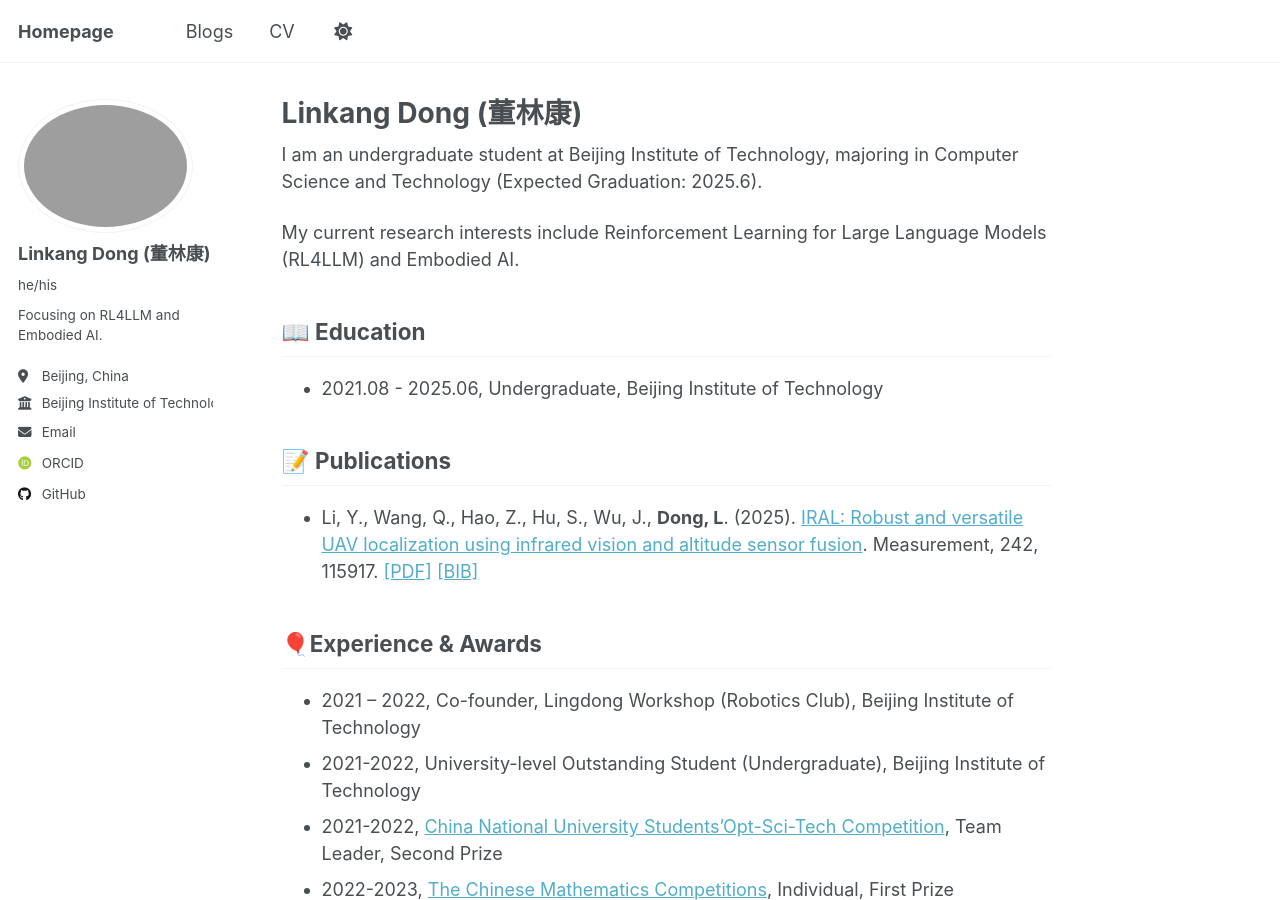
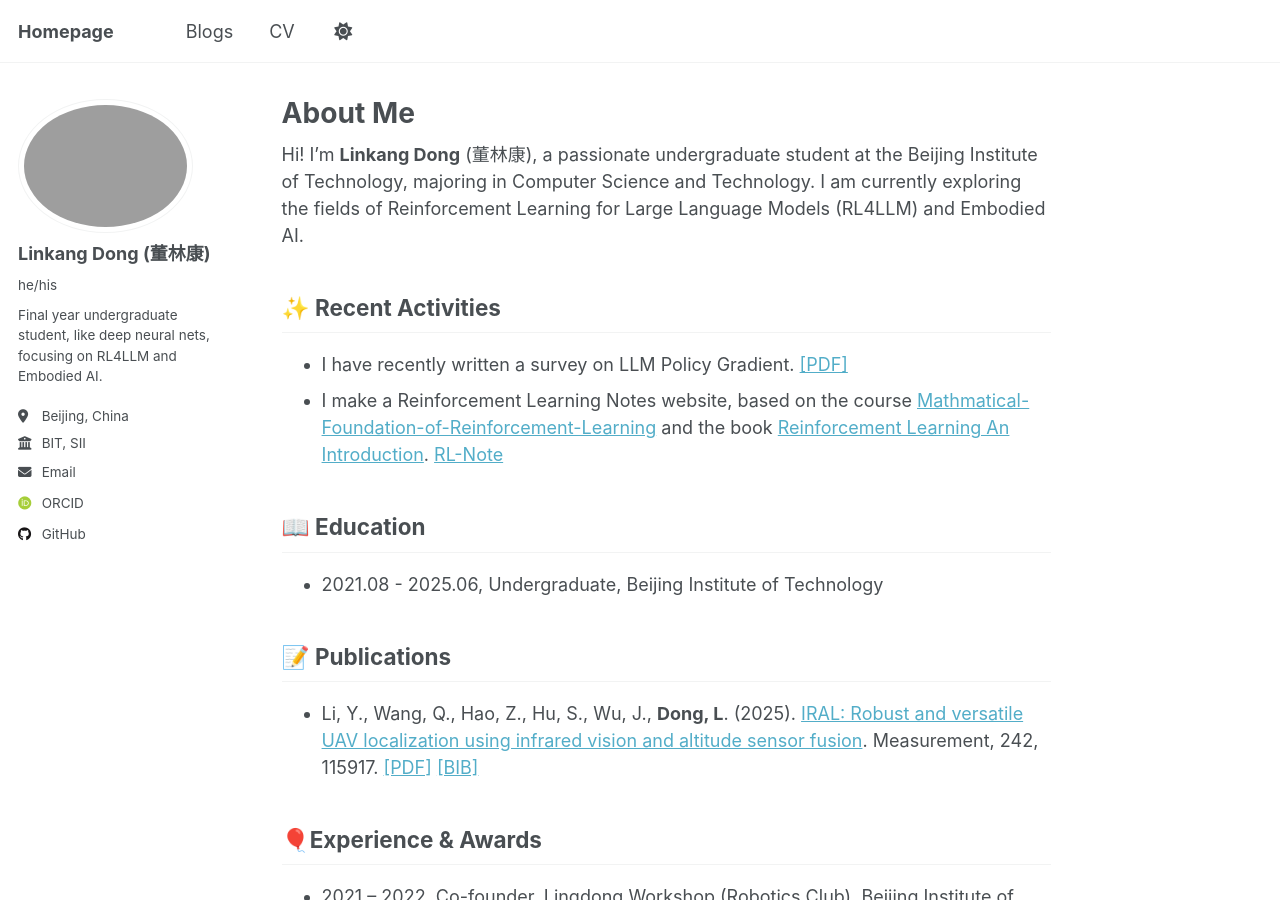
Before and after one commit to donglinkang2021/donglinkang2021.github.io, a Jekyll site: the page built from _pages/about.md, in a window 1280 px wide and 900 px high. Built offline with Jekyll 4.4.1, drawn with Linux system fonts in a browser that asks for light colours; some web fonts are replaced.

Commit message:
update my profile

```diff
--- a/_config.yml
+++ b/_config.yml
@@ -13,7 +13,7 @@ title                    : "Homepage"
 title_separator          : "-"
 name                     : &name "Linkdom"
 description              : &description "personal description"
-url                      : https://donglinkang2021.github.io # http://localhost:4000 # the base hostname & protocol for your site e.g. "https://[your GitHub username].github.io" or if you already have some other page hosted on Github then use "https://[your GitHub username].github.io/[Your Repo Name]"
+url                      : https://donglinkang2021.github.io # the base hostname & protocol for your site e.g. "https://[your GitHub username].github.io" or if you already have some other page hosted on Github then use "https://[your GitHub username].github.io/[Your Repo Name]"
 baseurl                  : "" # the subpath of your site, e.g. "/blog"
 repository               : "donglinkang2021/donglinkang2021.github.io"
 
@@ -25,9 +25,9 @@ author:
   avatar           : "profile.png"
   name             : "Linkang Dong (董林康)"
   pronouns         : "he/his" # example: "she/her"
-  bio              : "Focusing on RL4LLM and Embodied AI."
+  bio              : "Final year undergraduate student, like deep neural nets, focusing on RL4LLM and Embodied AI."
   location         : "Beijing, China"
-  employer         : "Beijing Institute of Technology"
+  employer         : "BIT, SII"
   uri              : # URL
   email            : "donglinkang2021@163.com"
 
--- a/_pages/about.md
+++ b/_pages/about.md
@@ -1,15 +1,18 @@
 ---
 permalink: /
-title: "Linkang Dong (董林康)"
+title: "About Me"
 author_profile: true
 redirect_from:
   - /about/
   - /about.html
 ---
 
-I am an undergraduate student at Beijing Institute of Technology, majoring in Computer Science and Technology (Expected Graduation: 2025.6).
+Hi! I'm **Linkang Dong** (董林康), a passionate undergraduate student at the Beijing Institute of Technology, majoring in Computer Science and Technology. I am currently exploring the fields of Reinforcement Learning for Large Language Models (RL4LLM) and Embodied AI.
 
-My current research interests include Reinforcement Learning for Large Language Models (RL4LLM) and Embodied AI.
+## ✨ Recent Activities
+
+- I have recently written a survey on LLM Policy Gradient. [[PDF]](/files/202505-Survey-on-LLM-Policy-Gradient.pdf)
+- I make a Reinforcement Learning Notes website, based on the course [Mathmatical-Foundation-of-Reinforcement-Learning](https://www.bilibili.com/video/BV1sd4y167NS/) and the book [Reinforcement Learning An Introduction](http://incompleteideas.net/book/RLbook2020.pdf). [RL-Note](https://donglinkang2021.github.io/RL-Note/)
 
 ## 📖 Education
 
```
Also changed, not shown: _posts/2025-06-04-academic-pages-usage.md (+7 -0 lines), 2 other files.
